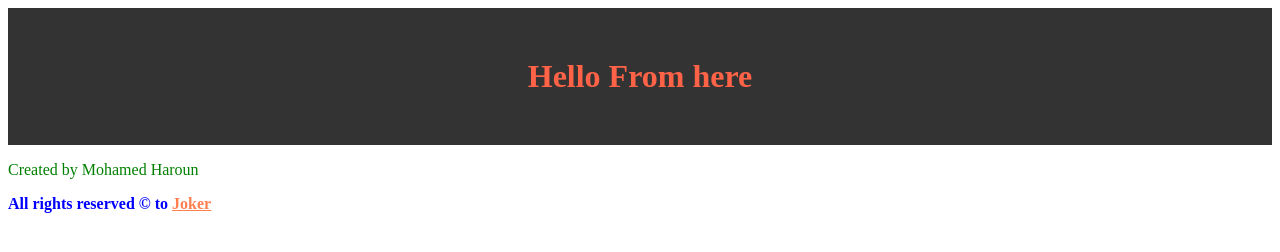
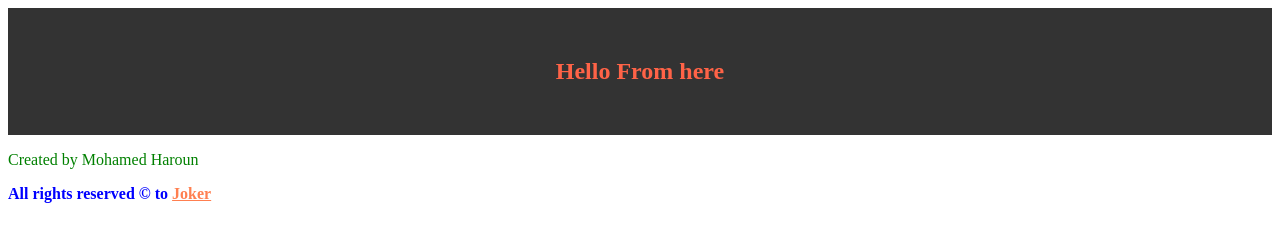
Before and after one commit to mohamed-haroun/github-crash-course, a plain HTML site: page index.html in a window 1280 px wide. Drawn offline with Linux system fonts and the light colour scheme.

```diff
--- a/index.html
+++ b/index.html
@@ -8,7 +8,10 @@
     <title>Git training Course</title>
   </head>
   <body>
+    <nav>
       <h1>Hello From here</h1>
+    </nav>
+    <section>
       <p>Created by Mohamed Haroun</p>
       <p>
         <strong
@@ -18,5 +21,6 @@
           ></strong
         >
       </p>
+    </section>
   </body>
 </html>
```
Also changed, not shown: 1 other file. Lines whose indentation alone changed are shown as unchanged.
